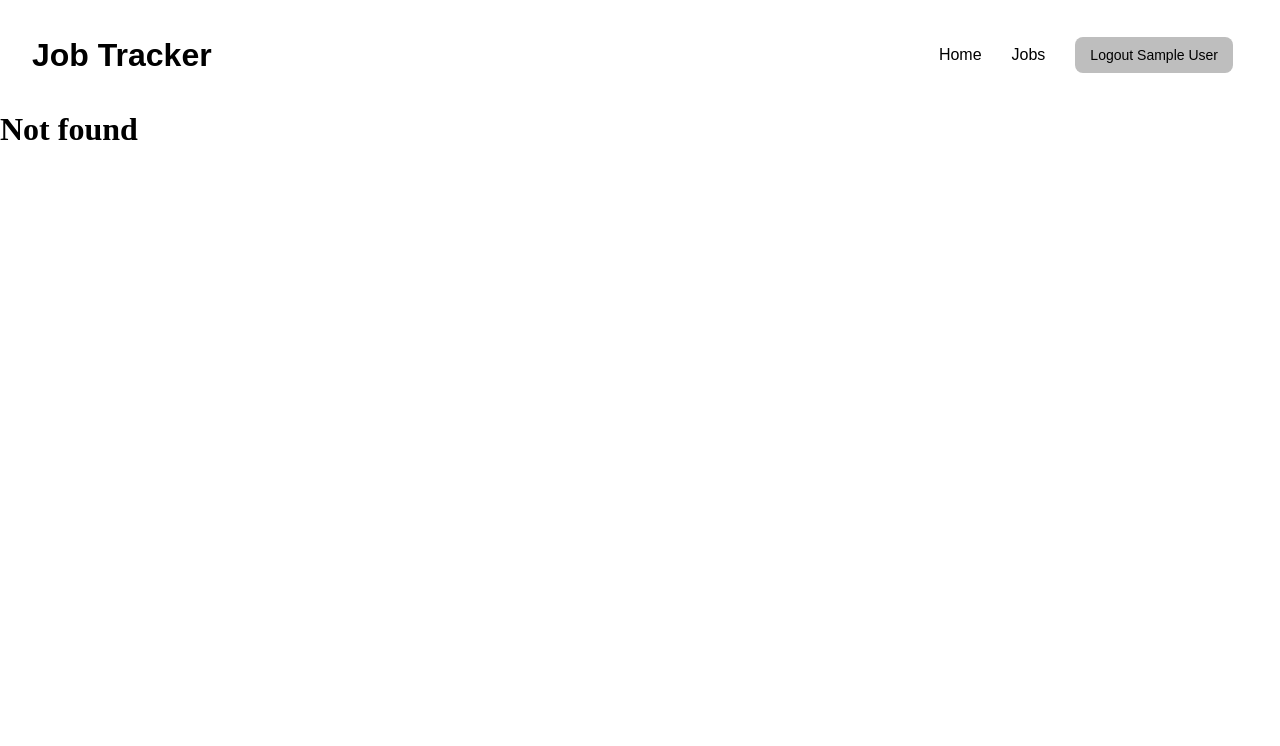
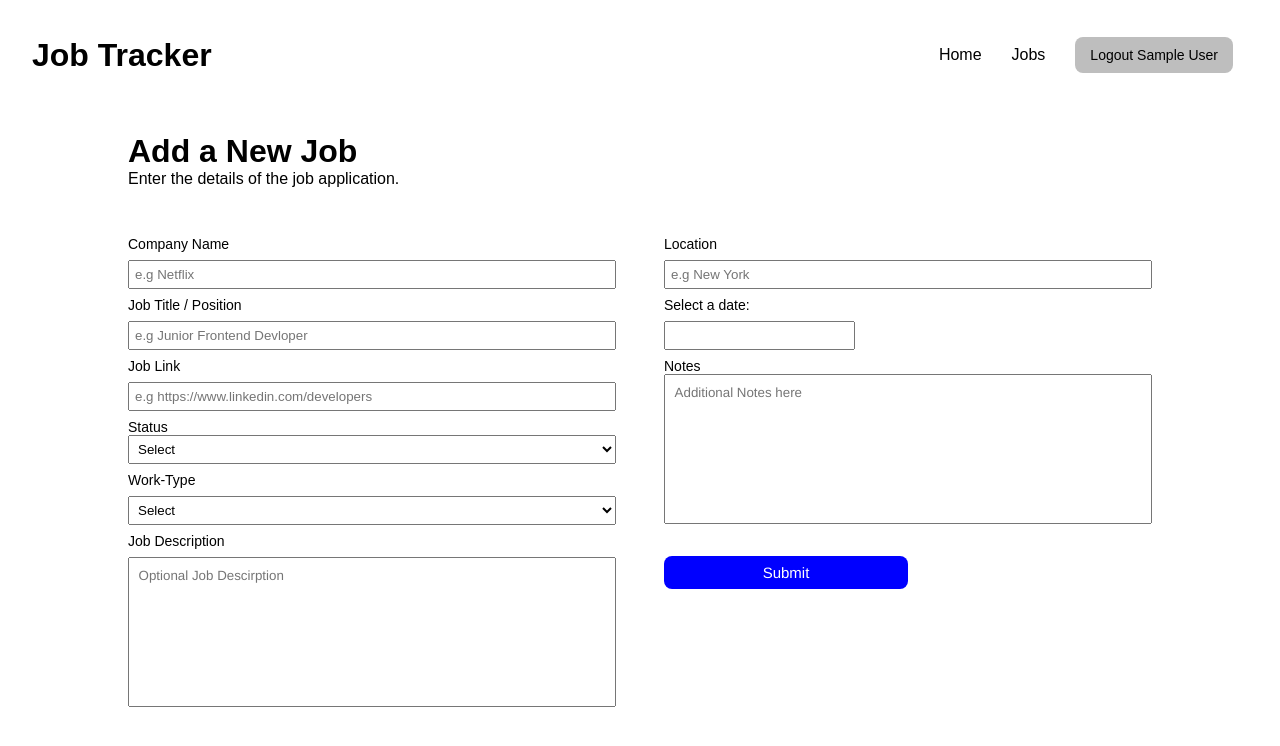
Before and after one commit to AllenCodess/job-tracker, a React (Vite) app in the folder frontend/: page /editjob/1 in a window 1280 px wide. Before the commit this address had no page. Shown: the top 746 px of the page. Built offline with nearby package versions, Linux system fonts and the light colour scheme; no server answers; sample sign-in values are in the browser's storage; a web font is replaced by a local one.

Commit message:
updated the update and deleteJob controllers

```diff
--- a/frontend/src/App.jsx
+++ b/frontend/src/App.jsx
@@ -11,6 +11,7 @@ import "./index.css";
 
 import { useContext } from "react";
 import { UserContext } from "./context/UserContext";
+import EditJob from "./pages/EditJob";
 
 function App() {
   const { user } = useContext(UserContext);
@@ -27,6 +28,7 @@ function App() {
           element={user ? <JobDetailsPage /> : <Navigate to="/login" />}
         />
         <Route path="/createjob" element={user ? <CreateJob /> : <Navigate to="/login" />} />
+        <Route path="/editjob/:id" element={user ? <EditJob /> : <Navigate to="/login" />} />
         <Route path="/*" element={<NotFound />} />
       </Routes>
     </>
--- /dev/null
+++ b/frontend/src/pages/EditJob.jsx
@@ -0,0 +1,156 @@
+import { useContext, useState, useEffect } from "react";
+import DatePicker from "react-datepicker";
+import "react-datepicker/dist/react-datepicker.css";
+import { UserContext } from "../context/UserContext";
+import { useNavigate } from "react-router";
+import { useParams } from "react-router";
+
+const EditJob = () => {
+  let navigate = useNavigate();
+  const { id } = useParams();
+  const [status, setStatus] = useState("");
+  const [company, setCompany] = useState("");
+  const [position, setPosition] = useState("");
+  const [location, setLocation] = useState("");
+  const [jobLink, setJobLink] = useState("");
+  const [workType, setWorkType] = useState("");
+  const [date, setDate] = useState(null);
+  const [notes, setNotes] = useState("");
+  const [description, setDescription] = useState("");
+
+  const { editJob } = useContext(UserContext);
+
+  useEffect(() => {
+    const getJob = async () => {
+      try {
+        const res = await fetch(`/api/v1/jobs/${id}`, { credentials: "include" });
+        const json = await res.json();
+        const job = json.data;
+        console.log(job);
+
+        setCompany(job.company);
+        setPosition(job.position);
+        setLocation(job.location);
+        setStatus(job.status);
+        setWorkType(job.workType || "");
+        setJobLink(job.jobLink || "");
+        setNotes(job.notes || "");
+        setDate(job.date ? new Date(job.date) : null);
+      } catch (error) {
+        console.error(error.message);
+      }
+    };
+    getJob();
+  }, [id]);
+
+  const handleSubmit = async (e) => {
+    e.preventDefault();
+    await editJob(id, {
+      status,
+      company,
+      position,
+      location,
+      jobLink,
+      workType,
+      date,
+      notes,
+      description,
+    });
+
+    navigate(`/job-details/${id}`);
+  };
+
+  return (
+    <>
+      <div className="create-job-details container">
+        <div className="create-job-header">
+          <h1>Add a New Job</h1>
+          <p>Enter the details of the job application.</p>
+        </div>
+        <form className="create-new-job" onSubmit={handleSubmit}>
+          <div className="create-left">
+            <label className="create-job-label">Company Name</label>
+            <input
+              className="details-label"
+              type="text"
+              placeholder="e.g Netflix"
+              value={company}
+              onChange={(e) => setCompany(e.target.value)}
+            />
+            <label className="create-job-label">Job Title / Position</label>
+            <input
+              className="details-label"
+              type="text"
+              placeholder="e.g Junior Frontend Devloper"
+              value={position}
+              onChange={(e) => setPosition(e.target.value)}
+            />
+            <label className="create-job-label">Job Link</label>
+            <input
+              className="details-label"
+              type="text"
+              placeholder="e.g https://www.linkedin.com/developers"
+              value={jobLink}
+              onChange={(e) => setJobLink(e.target.value)}
+            />
+            <label className="create-job-label">Status</label>
+            <select className="dropdown" value={status} onChange={(e) => setStatus(e.target.value)}>
+              <option>Select</option>
+              <option value="Applied">Applied</option>
+              <option value="Rejected">Rejected</option>
+              <option value="Pending">Pending</option>
+              <option value="Interview">Interview</option>
+            </select>
+            <label className=" create-job-label worktype-label">Work-Type</label>
+            <select
+              className="dropdown"
+              value={workType}
+              onChange={(e) => setWorkType(e.target.value)}
+            >
+              <option>Select</option>
+              <option value="Full-Time">Full-Time</option>
+              <option value="Part-Time">Part-Time</option>
+            </select>
+            <label className="create-job-label jd-label">Job Description</label>
+            <textarea
+              placeholder="Optional Job Descirption"
+              className="create-job-notes"
+              onChange={(e) => setDescription(e.target.value)}
+              value={description}
+            ></textarea>
+          </div>
+          <div className="create-right">
+            <label className="create-job-label">Location</label>
+            <input
+              className="details-label"
+              type="text"
+              placeholder="e.g New York"
+              value={location}
+              onChange={(e) => setLocation(e.target.value)}
+            />
+            <div className="calendar">
+              <p className="create-job-label">Select a date:</p>
+              <DatePicker
+                selected={date}
+                onChange={(date) => setDate(date)}
+                className="details-label"
+              />
+            </div>
+            <label className="create-job-label">Notes</label>
+            <textarea
+              placeholder="Additional Notes here"
+              className="create-job-notes"
+              onChange={(e) => setNotes(e.target.value)}
+              value={notes}
+            ></textarea>
+            <button className="create-job-btn" type="submit">
+              Submit
+            </button>
+          </div>
+        </form>
+      </div>
+    </>
+  );
+};
+
+export default EditJob;
--- a/frontend/src/pages/JobDetails.jsx
+++ b/frontend/src/pages/JobDetails.jsx
@@ -2,6 +2,7 @@ import { FontAwesomeIcon } from "@fortawesome/react-fontawesome";
 import { faLocationDot, faBriefcase, faBuilding } from "@fortawesome/free-solid-svg-icons";
 import { useState, useEffect } from "react";
 import { useParams } from "react-router";
+import { Link } from "react-router";
 
 const JobDetailsPage = () => {
   const [data, setData] = useState(null);
@@ -57,7 +58,9 @@ const JobDetailsPage = () => {
                 View Job Posting
               </a>
             </button>
-            <button className="jd-btn ej">Edit Job</button>
+            <button className="jd-btn ej">
+              <Link to={`/editjob/${data._id}`}> Edit Job</Link>
+            </button>
             <button className="jd-btn dj">Delete Job</button>
           </div>
         </div>
```
Also changed, not shown: 1 other file (tests, documents, lock files or other folders).
